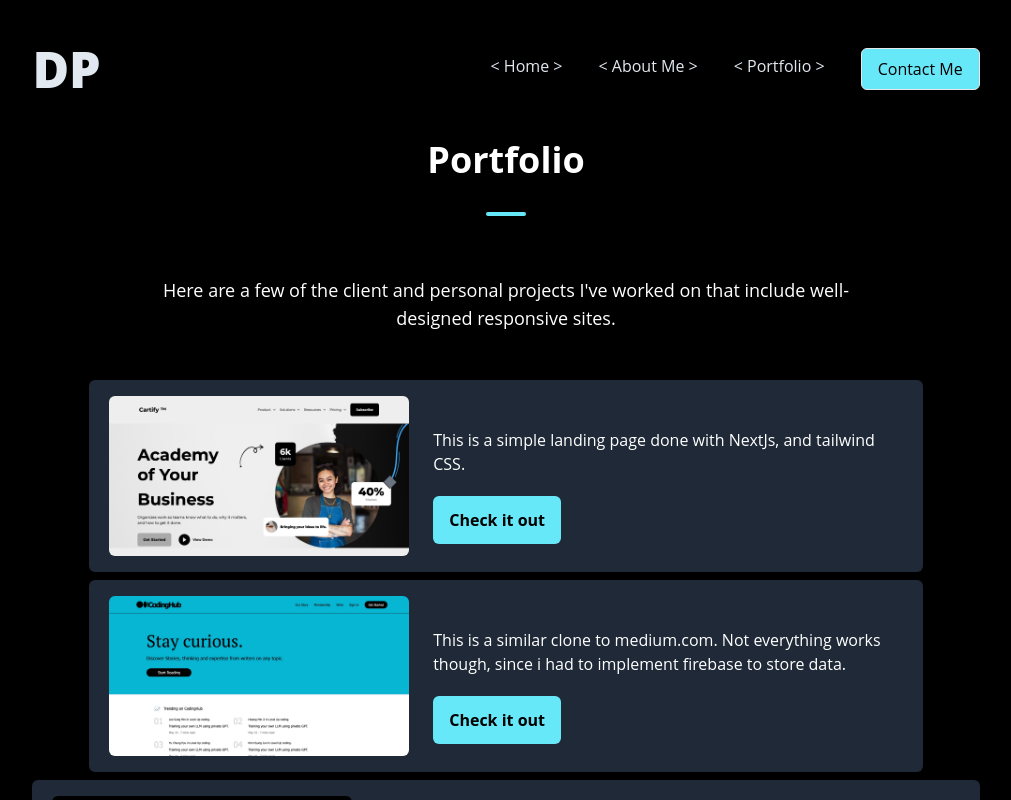
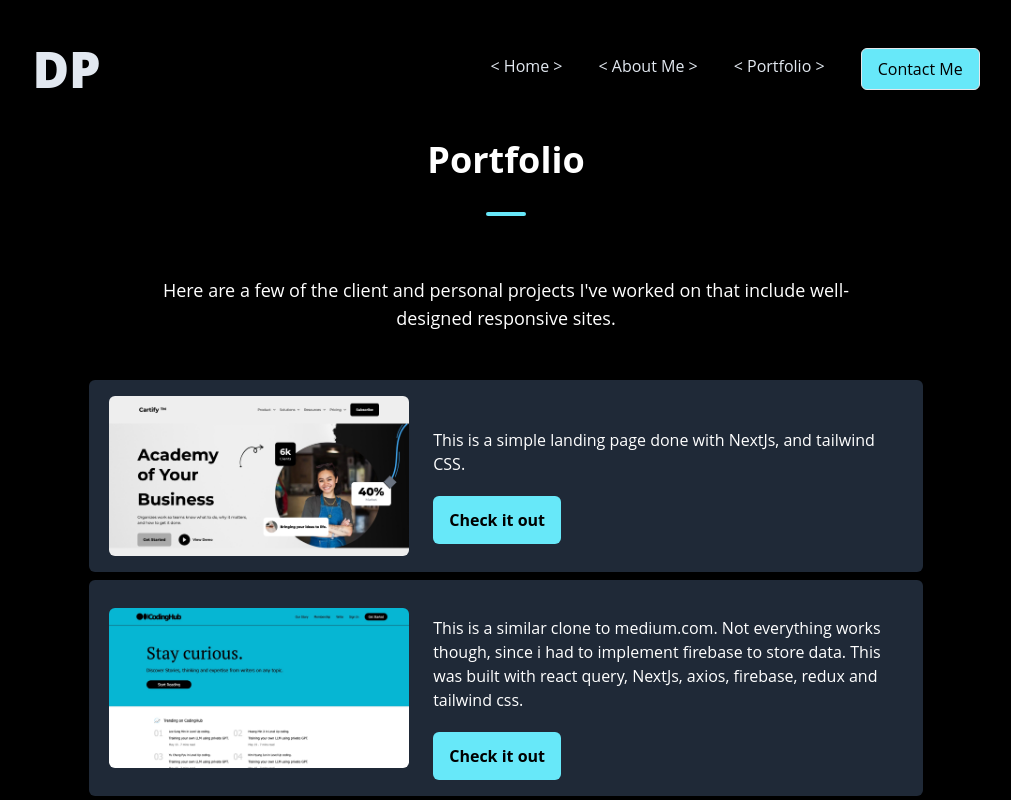
Before and after one commit to Preshstiks/davies.dev, a Next.js app: page /my_porfolio in a window 1280 px wide. Shown: the whole page, without its empty margins (134-1145 px from the left). Built offline with nearby package versions, Linux system fonts and the light colour scheme.

Commit message:
features added

```diff
--- a/pages/my_porfolio.js
+++ b/pages/my_porfolio.js
@@ -42,7 +42,9 @@ const Portfolio = () => {
           <div>
             <p className="my-5">
               This is a similar clone to medium.com. Not everything works
-              though, since i had to implement firebase to store data.
+              though, since i had to implement firebase to store data. This was
+              built with react query, NextJs, axios, firebase, redux and
+              tailwind css.
             </p>
             <button className="py-3 px-4 hover:bg-cyan-600 bg-cyan-300 text-black font-bold rounded-md">
               <a href="https://codinghub.vercel.app/" target="_blank">
@@ -51,13 +53,23 @@ const Portfolio = () => {
             </button>
           </div>
         </div>
-        <div className="py-4 px-5 rounded-md my-2 bg-gray-800 overflow-auto">
+        <div className="py-4 mx-[6%] px-5 rounded-md my-2 bg-gray-800 flex items-center gap-6 overflow-auto">
           <Image
             src="/portfolio.jpeg"
             className="rounded-md w-[300px]"
             width={300}
             height={300}
           />
+          <div>
+            <p className="my-5">
+              This simple portfolio was built with NextJs and tailwindcss.
+            </p>
+            <button className="py-3 px-4 hover:bg-cyan-600 bg-cyan-300 text-black font-bold rounded-md">
+              <a href="https://davies-dev.vercel.app/" target="_blank">
+                Check it out
+              </a>
+            </button>
+          </div>
         </div>
       </div>
     </div>
```
